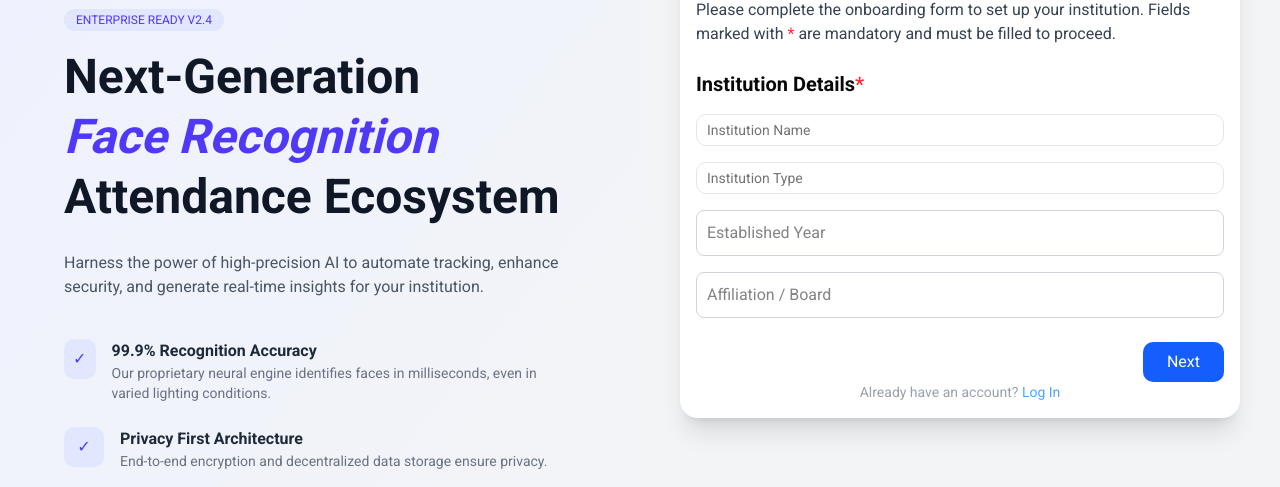
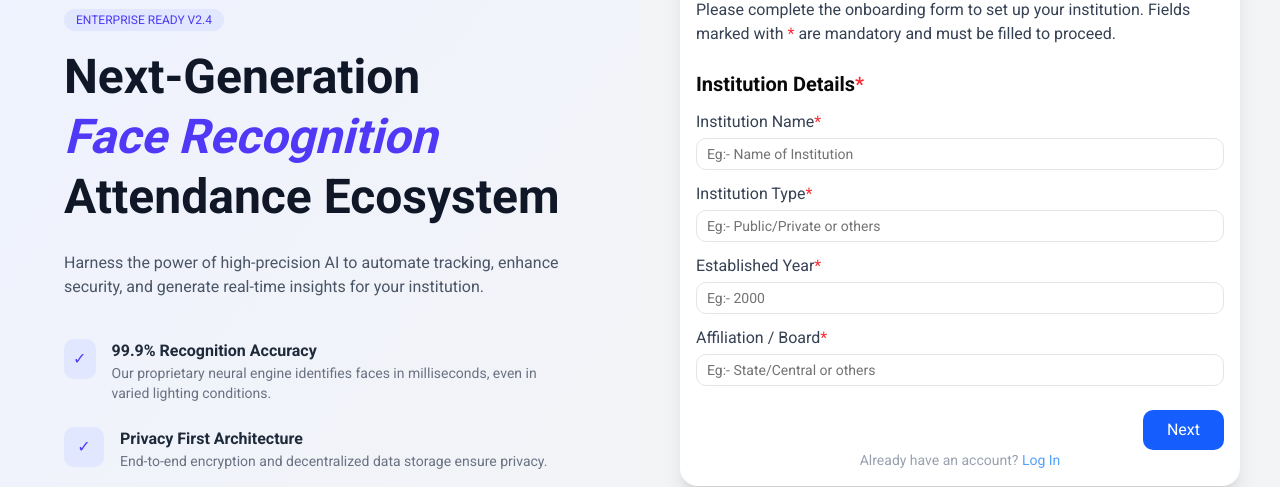
Before and after one commit to hemantgupta98/AttendX-AI, a Next.js app in the folder client/: page /src/admin/auth in a window 1280 px wide. Shown: the part 202-689 px from the top of the page. Built offline with nearby package versions, Linux system fonts and the light colour scheme.

Commit message:
work on onboarding input data form

```diff
--- a/client/app/src/admin/auth/page.tsx
+++ b/client/app/src/admin/auth/page.tsx
@@ -4,12 +4,50 @@ import { useState } from "react";
 import Image from "next/image";
 import { Input } from "@/components/ui/input";
 import ChatBotPanel from "../agent/chatbot-panel";
+import { useForm, SubmitHandler } from "react-hook-form";
+
+type Onboarding = {
+  name: string;
+  type: string;
+  year: number;
+  board: string;
+  address: string;
+  city: string;
+  state: string;
+  pincode: number;
+  adminName: string;
+  designation: string;
+  adminEmail: string;
+  adminNumber: number;
+  department?: string;
+  course?: string;
+  student: number;
+  staff: number;
+  attendenceType?: string;
+  workingDays: number;
+  attendance?: number;
+  classTiming?: number;
+  email: string;
+  password: string;
+  confirmPassword: string;
+};
+
 export default function Home() {
   const [step, setStep] = useState(1);
   const [isChatOpen, setIsChatOpen] = useState(false);
-
+  const {
+    register,
+    handleSubmit,
+    reset,
+    formState: { errors },
+  } = useForm<Onboarding>();
   const next = () => setStep((prev) => Math.min(prev + 1, 6));
   const prev = () => setStep((prev) => Math.max(prev - 1, 1));
+
+  const onSubmit: SubmitHandler<Onboarding> = async (data) => {
+    console.log(data);
+    alert("Form submited");
+  };
 
   return (
     <div className="min-h-screen grid grid-cols-1 lg:grid-cols-2">
@@ -84,14 +122,47 @@ export default function Home() {
 
           {/* STEP CONTENT */}
           {step === 1 && (
-            <div className="space-y-4 ">
+            <div className="space-y-3 ">
               <h2 className="text-xl font-semibold ">
                 Institution Details<span className="text-red-500 mb-5">*</span>
               </h2>
-              <Input className="input" placeholder="Institution Name" />
-              <Input className="input" placeholder="Institution Type" />
-              <input className="input" placeholder="Established Year" />
-              <input className="input" placeholder="Affiliation / Board" />
+              <div className=" space-y-1">
+                <p className=" text-md font-light text-gray-700">
+                  Institution Name<span className="text-red-500 mb-5">*</span>
+                </p>
+                <Input
+                  {...register("name", {
+                    required: true,
+                    pattern: {
+                      value: /^.+$/,
+                      message: "Enter your institution name",
+                    },
+                  })}
+                  placeholder="Eg:- Name of Institution"
+                />
+                {errors.name && (
+                  <p className=" m-3 text-red-500">{errors.name.message}</p>
+                )}
+              </div>
+              <div className=" space-y-1">
+                <p className=" text-md font-light text-gray-700">
+                  Institution Type<span className="text-red-500 mb-5">*</span>
+                </p>
+                <Input placeholder="Eg:- Public/Private or others" />
+              </div>
+              <div className=" space-y-1">
+                <p className=" text-md font-light text-gray-700">
+                  Established Year<span className="text-red-500 mb-5">*</span>
+                </p>
+                <Input placeholder="Eg:- 2000" />
+              </div>
+              <div className=" space-y-1">
+                <p className=" text-md font-light text-gray-700">
+                  Affiliation / Board
+                  <span className="text-red-500 mb-5">*</span>
+                </p>
+                <Input placeholder="Eg:- State/Central or others" />
+              </div>
             </div>
           )}
 
@@ -100,10 +171,10 @@ export default function Home() {
               <h2 className="text-xl font-semibold">
                 Location<span className="text-red-500 mb-5">*</span>
               </h2>
-              <input className="input" placeholder="Address" />
-              <input className="input" placeholder="City" />
-              <input className="input" placeholder="State" />
-              <input className="input" placeholder="Pincode" />
+              <Input className="input" placeholder="Address" />
+              <Input className="input" placeholder="City" />
+              <Input className="input" placeholder="State" />
+              <Input className="input" placeholder="Pincode" />
             </div>
           )}
 
@@ -112,10 +183,10 @@ export default function Home() {
               <h2 className="text-xl font-semibold">
                 Admin Info<span className="text-red-500 mb-5">*</span>
               </h2>
-              <input className="input" placeholder="Full Name" />
-              <input className="input" placeholder="Designation" />
-              <input className="input" placeholder="Email" />
-              <input className="input" placeholder="Phone Number" />
+              <Input className="input" placeholder="Full Name" />
+              <Input className="input" placeholder="Designation" />
+              <Input className="input" placeholder="Email" />
+              <Input className="input" placeholder="Phone Number" />
             </div>
           )}
 
@@ -124,10 +195,10 @@ export default function Home() {
               <h2 className="text-xl font-semibold">
                 Academic<span className="text-red-500 mb-5">*</span>
               </h2>
-              <input className="input" placeholder="Departments" />
-              <input className="input" placeholder="Courses" />
-              <input className="input" placeholder="Total Students" />
-              <input className="input" placeholder="Total Staff" />
+              <Input className="input" placeholder="Departments" />
+              <Input className="input" placeholder="Courses" />
+              <Input className="input" placeholder="Total Students" />
+              <Input className="input" placeholder="Total Staff" />
             </div>
           )}
 
@@ -136,10 +207,10 @@ export default function Home() {
               <h2 className="text-xl font-semibold">
                 Preferences<span className="text-red-500 mb-5">*</span>
               </h2>
-              <input className="input" placeholder="Attendance Type" />
-              <input className="input" placeholder="Working Days" />
-              <input className="input" placeholder="Minimum Attendance %" />
-              <input className="input" placeholder="Class Timing" />
+              <Input className="input" placeholder="Attendance Type" />
+              <Input className="input" placeholder="Working Days" />
+              <Input className="input" placeholder="Minimum Attendance %" />
+              <Input className="input" placeholder="Class Timing" />
             </div>
           )}
 
@@ -152,9 +223,9 @@ export default function Home() {
               <h2 className="text-xl font-semibold">
                 Security<span className="text-red-500 mb-5">*</span>
               </h2>
-              <input className="input" placeholder="Email" />
-              <input className="input" type="password" placeholder="Password" />
-              <input
+              <Input className="input" placeholder="Email" />
+              <Input className="input" type="password" placeholder="Password" />
+              <Input
                 className="input"
                 type="password"
                 placeholder="Confirm Password"
```
